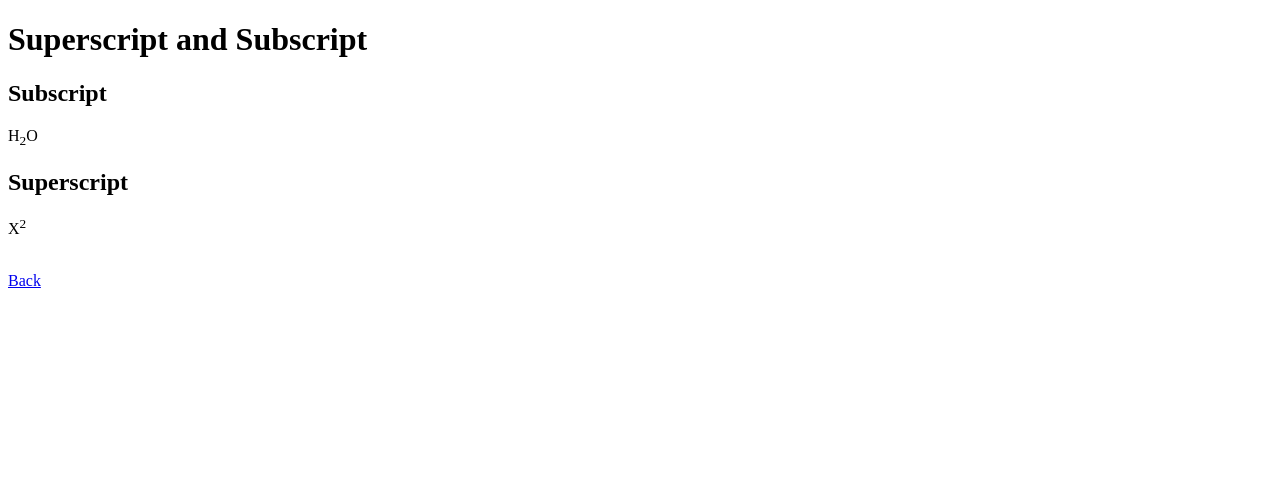
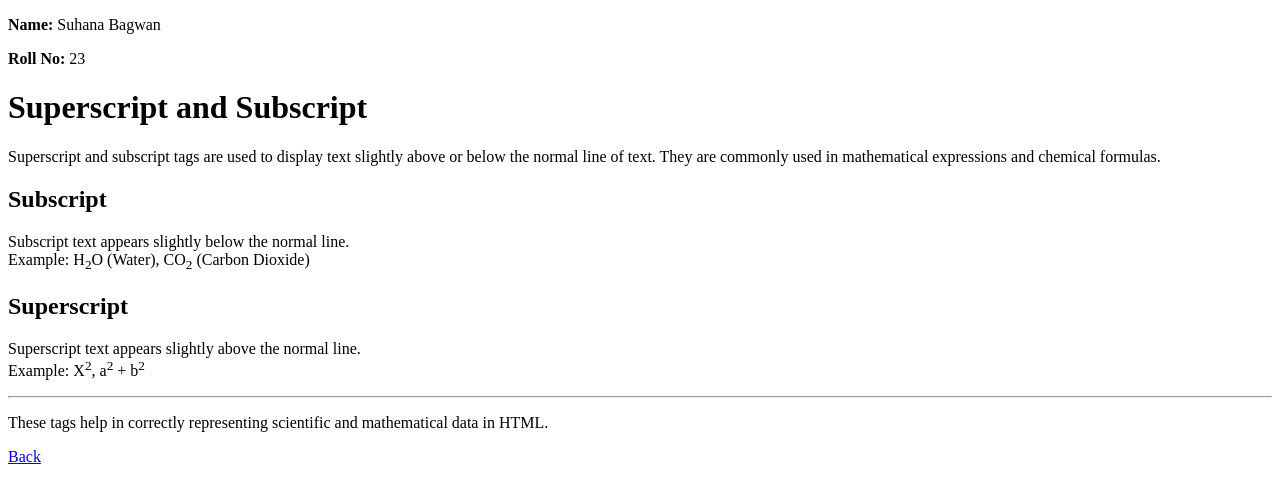
Before and after one commit to Suhana39/Web-Development-html, a plain HTML site: page EXP3.Text-Formatting/sup-sup.html in a window 1280 px wide. Drawn offline with Linux system fonts and the light colour scheme.

Commit message:
Update sup-sup.html
Added examples and explanations for subscript and superscript usage.

```diff
--- a/EXP3.Text-Formatting/sup-sup.html
+++ b/EXP3.Text-Formatting/sup-sup.html
@@ -9,15 +9,34 @@ Experiment: Superscript and Subscript Tags
 </head>
 <body>
 
+<p><b>Name:</b> Suhana Bagwan</p>
+<p><b>Roll No:</b> 23</p>
+
 <h1>Superscript and Subscript</h1>
 
+<p>
+Superscript and subscript tags are used to display text slightly above or below the normal line of text.
+They are commonly used in mathematical expressions and chemical formulas.
+</p>
+
 <h2>Subscript</h2>
-<p>H<sub>2</sub>O</p>
+<p>
+Subscript text appears slightly below the normal line.<br>
+Example: H<sub>2</sub>O (Water), CO<sub>2</sub> (Carbon Dioxide)
+</p>
 
 <h2>Superscript</h2>
-<p>X<sup>2</sup></p>
+<p>
+Superscript text appears slightly above the normal line.<br>
+Example: X<sup>2</sup>, a<sup>2</sup> + b<sup>2</sup>
+</p>
 
-<br>
+<hr>
+
+<p>
+These tags help in correctly representing scientific and mathematical data in HTML.
+</p>
+
 <a href="index.html">Back</a>
 
 </body>
```
